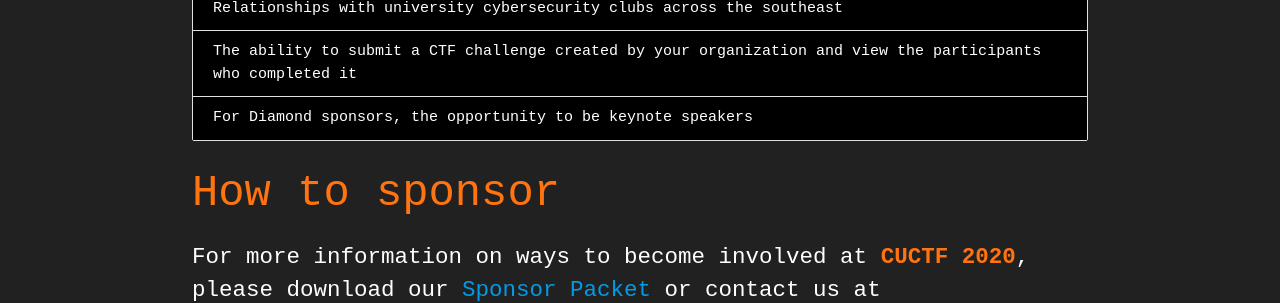
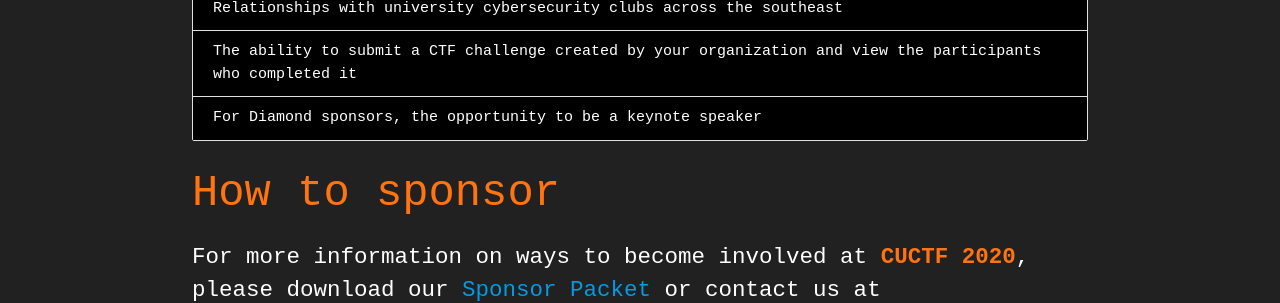
Before and after one commit to CUCyber/cuctf.io, a Jekyll site: the page built from sponsors.html, in a window 1280 px wide and 938 px high. Shown: the part 506-809 px from the top of the window. Built offline with Jekyll 4.4.1, drawn with Linux system fonts in a browser that asks for light colours; nearby versions of some CDN libraries; some web fonts are replaced.

Commit message:
Grammar Correction
"For Diamond sponsors, the opportunity to be keynote speakers" ---> "For Diamond sponsors, the opportunity to be a keynote speaker"

```diff
--- a/sponsors.html
+++ b/sponsors.html
@@ -14,7 +14,7 @@
       and portfolios</li>
     <li class="collection-item black">Relationships with university cybersecurity clubs across the southeast</li>
     <li class="collection-item black">The ability to submit a CTF challenge created by your organization and view the participants who completed it</li>
-    <li class="collection-item black">For Diamond sponsors, the opportunity to be keynote speakers</li>
+    <li class="collection-item black">For Diamond sponsors, the opportunity to be a keynote speaker</li>
 
   </ul>
   <h3 class="clemson-orange-text">How to sponsor</h3>
```
